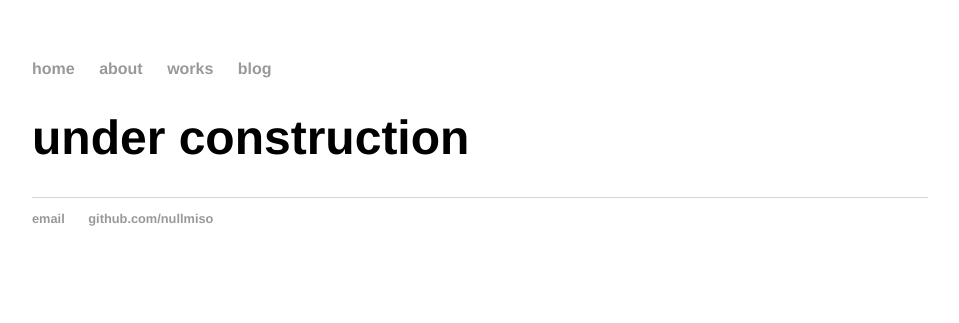
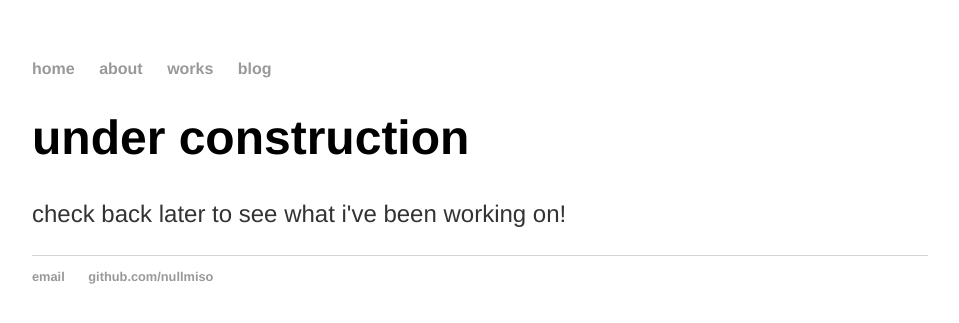
Before and after one commit to nullmiso/nullmiso.github.io, a Jekyll site: the page built from works/index.html, in a window 1280 px wide. Shown: the top 323 px of the page, without its empty margins (160-1119 px from the left). Built offline with Jekyll 4.4.1, drawn with Linux system fonts in a browser that asks for light colours.

Commit message:
Update index.html

```diff
--- a/works/index.html
+++ b/works/index.html
@@ -4,4 +4,5 @@ title: works
 ---
 <div class="blurb">
 	<h1>under construction</h1>
+	<p>check back later to see what i've been working on!</p>
 </div><!-- /.blurb -->
```
